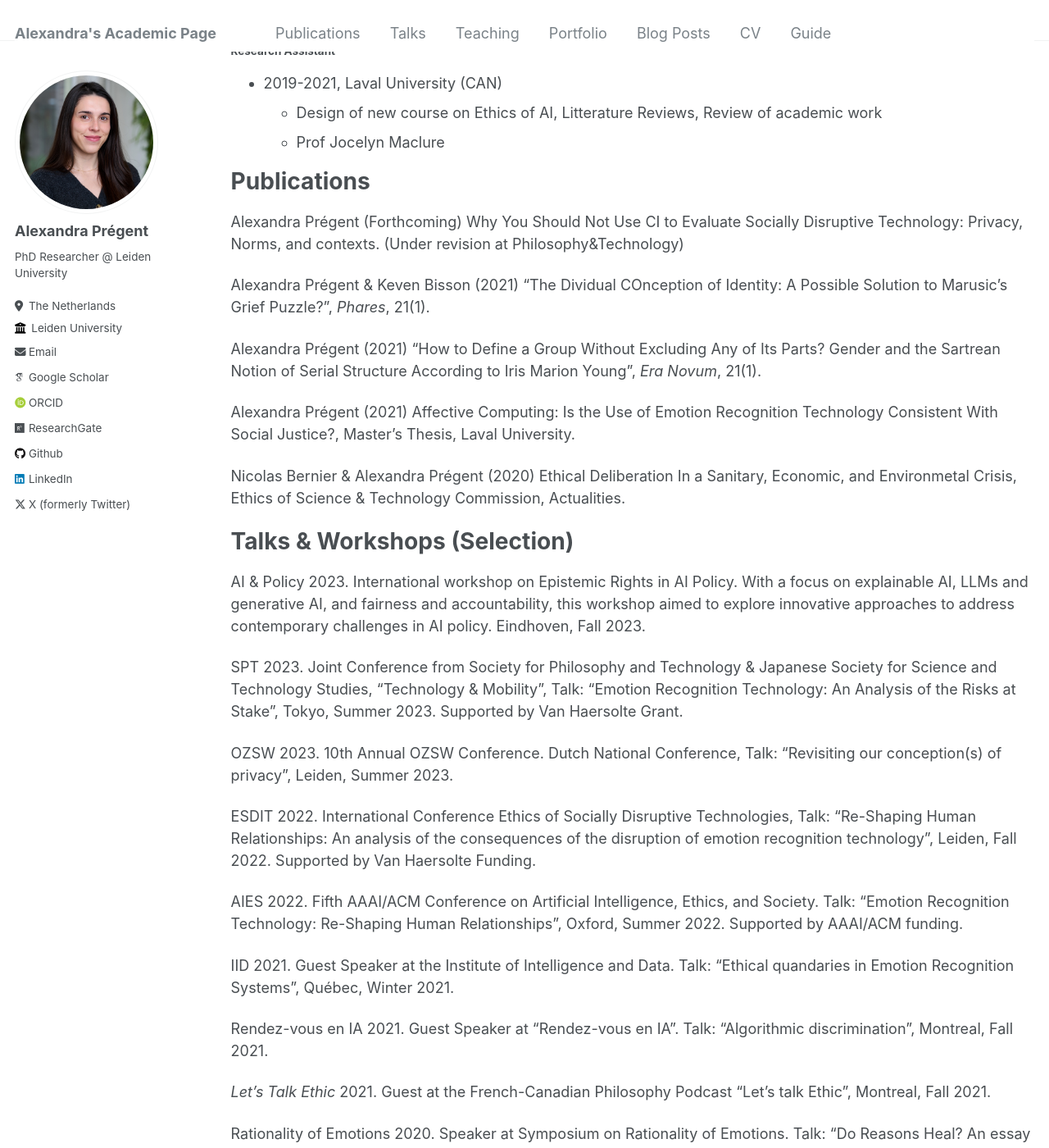
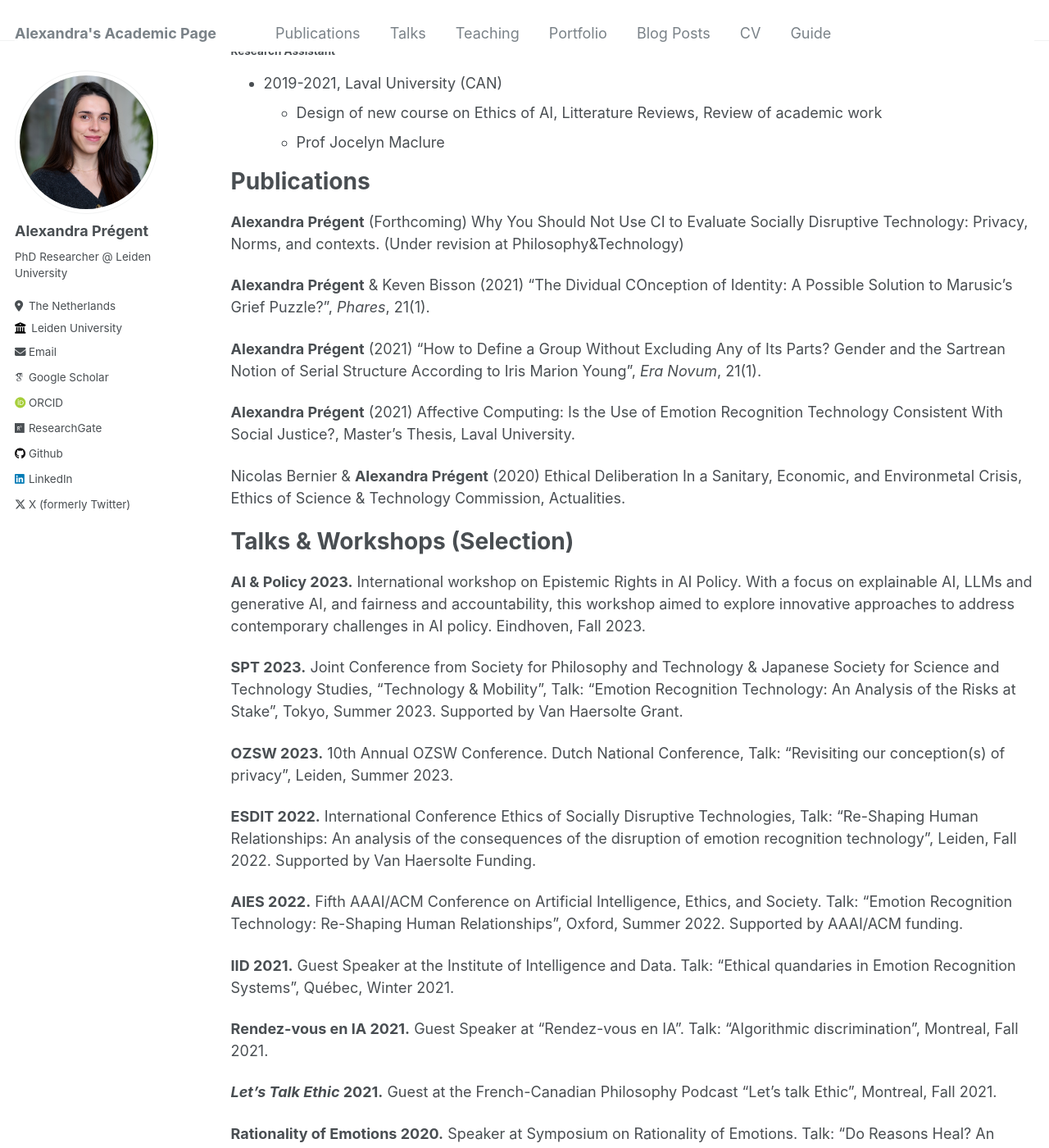
Before and after one commit to AlexandraPregent/AlexandraPregent.github.io, a Jekyll site: the page built from _pages/cv.md, in a window 1280 px wide and 1400 px high, scrolled down 1353 px. Shown: the whole window at 82% size. Built offline with Jekyll 4.4.1, drawn with Linux system fonts in a browser that asks for light colours; some web fonts are replaced; some of the changed text lies outside the part shown.

Commit message:
Update cv.md

```diff
--- a/_pages/cv.md
+++ b/_pages/cv.md
@@ -67,46 +67,46 @@ Work experience
 
 Publications
 ======
- Alexandra Prégent (Forthcoming) Why You Should Not Use CI to Evaluate Socially Disruptive Technology: Privacy, Norms, and contexts. (Under revision at Philosophy&Technology)
+ **Alexandra Prégent** (Forthcoming) Why You Should Not Use CI to Evaluate Socially Disruptive Technology: Privacy, Norms, and contexts. (Under revision at Philosophy&Technology)
 
-Alexandra Prégent & Keven Bisson (2021) "The Dividual COnception of Identity: A Possible Solution to Marusic's Grief Puzzle?", *Phares*, 21(1).
+**Alexandra Prégent** & Keven Bisson (2021) "The Dividual COnception of Identity: A Possible Solution to Marusic's Grief Puzzle?", *Phares*, 21(1).
 
-Alexandra Prégent (2021) "How to Define a Group Without Excluding Any of Its Parts? Gender and the Sartrean Notion of Serial Structure According to Iris Marion Young", *Era Novum*, 21(1).
+**Alexandra Prégent** (2021) "How to Define a Group Without Excluding Any of Its Parts? Gender and the Sartrean Notion of Serial Structure According to Iris Marion Young", *Era Novum*, 21(1).
 
-Alexandra Prégent (2021) Affective Computing: Is the Use of Emotion Recognition Technology Consistent With Social Justice?, Master's Thesis, Laval University.
+**Alexandra Prégent** (2021) Affective Computing: Is the Use of Emotion Recognition Technology Consistent With Social Justice?, Master's Thesis, Laval University.
 
-Nicolas Bernier & Alexandra Prégent (2020) Ethical Deliberation In a Sanitary, Economic, and Environmetal Crisis, Ethics of Science & Technology Commission, Actualities.
+Nicolas Bernier & **Alexandra Prégent** (2020) Ethical Deliberation In a Sanitary, Economic, and Environmetal Crisis, Ethics of Science & Technology Commission, Actualities.
 
 
 
 
 Talks & Workshops (Selection)
 ======
-AI & Policy 2023. International workshop on Epistemic Rights in AI Policy. With a focus on explainable AI, LLMs and generative AI, and fairness and accountability, this workshop aimed to explore innovative approaches to address contemporary challenges in AI policy. Eindhoven, Fall 2023.
+**AI & Policy 2023.** International workshop on Epistemic Rights in AI Policy. With a focus on explainable AI, LLMs and generative AI, and fairness and accountability, this workshop aimed to explore innovative approaches to address contemporary challenges in AI policy. Eindhoven, Fall 2023.
 
 
-SPT 2023. Joint Conference from Society for Philosophy and Technology & Japanese Society for Science and Technology Studies, “Technology & Mobility”, Talk: “Emotion Recognition Technology: An Analysis of the Risks at Stake”, Tokyo, Summer 2023. Supported by Van Haersolte Grant.
+**SPT 2023.** Joint Conference from Society for Philosophy and Technology & Japanese Society for Science and Technology Studies, “Technology & Mobility”, Talk: “Emotion Recognition Technology: An Analysis of the Risks at Stake”, Tokyo, Summer 2023. Supported by Van Haersolte Grant.
 
 
-OZSW 2023. 10th Annual OZSW Conference. Dutch National Conference, Talk: “Revisiting our conception(s) of privacy”, Leiden, Summer 2023.
+**OZSW 2023.** 10th Annual OZSW Conference. Dutch National Conference, Talk: “Revisiting our conception(s) of privacy”, Leiden, Summer 2023.
 
 
-ESDIT 2022. International Conference Ethics of Socially Disruptive Technologies, Talk: “Re-Shaping Human Relationships: An analysis of the consequences of the disruption of emotion recognition technology”, Leiden, Fall 2022. Supported by Van Haersolte Funding.
+**ESDIT 2022.** International Conference Ethics of Socially Disruptive Technologies, Talk: “Re-Shaping Human Relationships: An analysis of the consequences of the disruption of emotion recognition technology”, Leiden, Fall 2022. Supported by Van Haersolte Funding.
 
 
-AIES 2022. Fifth AAAI/ACM Conference on Artificial Intelligence, Ethics, and Society. Talk: “Emotion Recognition Technology: Re-Shaping Human Relationships”, Oxford, Summer 2022. Supported by AAAI/ACM funding.
+**AIES 2022.** Fifth AAAI/ACM Conference on Artificial Intelligence, Ethics, and Society. Talk: “Emotion Recognition Technology: Re-Shaping Human Relationships”, Oxford, Summer 2022. Supported by AAAI/ACM funding.
 
 
-IID 2021. Guest Speaker at the Institute of Intelligence and Data. Talk: “Ethical quandaries in Emotion Recognition Systems”, Québec, Winter 2021.
+**IID 2021.** Guest Speaker at the Institute of Intelligence and Data. Talk: “Ethical quandaries in Emotion Recognition Systems”, Québec, Winter 2021.
 
 
-Rendez-vous en IA 2021. Guest Speaker at “Rendez-vous en IA”. Talk: “Algorithmic discrimination”, Montreal, Fall 2021.
+**Rendez-vous en IA 2021.** Guest Speaker at “Rendez-vous en IA”. Talk: “Algorithmic discrimination”, Montreal, Fall 2021.
 
 
-*Let’s Talk Ethic* 2021. Guest at the French-Canadian Philosophy Podcast “Let’s talk Ethic”, Montreal, Fall 2021.
+***Let’s Talk Ethic* 2021.** Guest at the French-Canadian Philosophy Podcast “Let’s talk Ethic”, Montreal, Fall 2021.
 
 
-Rationality of Emotions 2020. Speaker at Symposium on Rationality of Emotions. Talk: “Do Reasons Heal? An essay on Grief”, with Keven Bisson, Québec, Fall 2020.
+**Rationality of Emotions 2020.** Speaker at Symposium on Rationality of Emotions. Talk: “Do Reasons Heal? An essay on Grief”, with Keven Bisson, Québec, Fall 2020.
 
 
-VIII Research Day in Analytic Philosophy 2020. Speaker at the VIII Research Day in Analytic Philosop. Talk: “Ethical Issues Raised by Opacity in Emotion Recognition Systems”, Québec, Fall 2020.
+**VIII Research Day in Analytic Philosophy 2020.** Speaker at the VIII Research Day in Analytic Philosop. Talk: “Ethical Issues Raised by Opacity in Emotion Recognition Systems”, Québec, Fall 2020.
```
